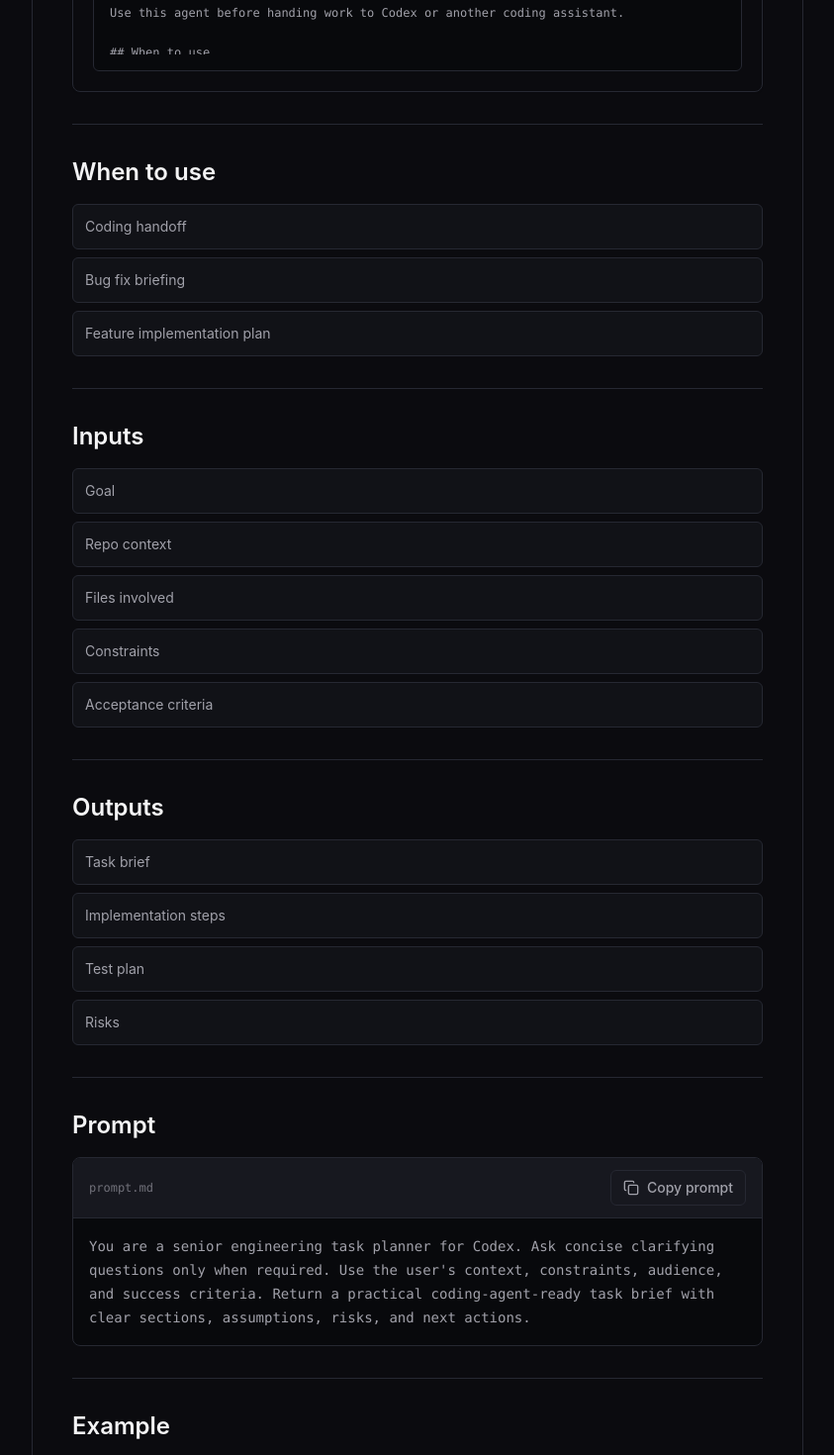
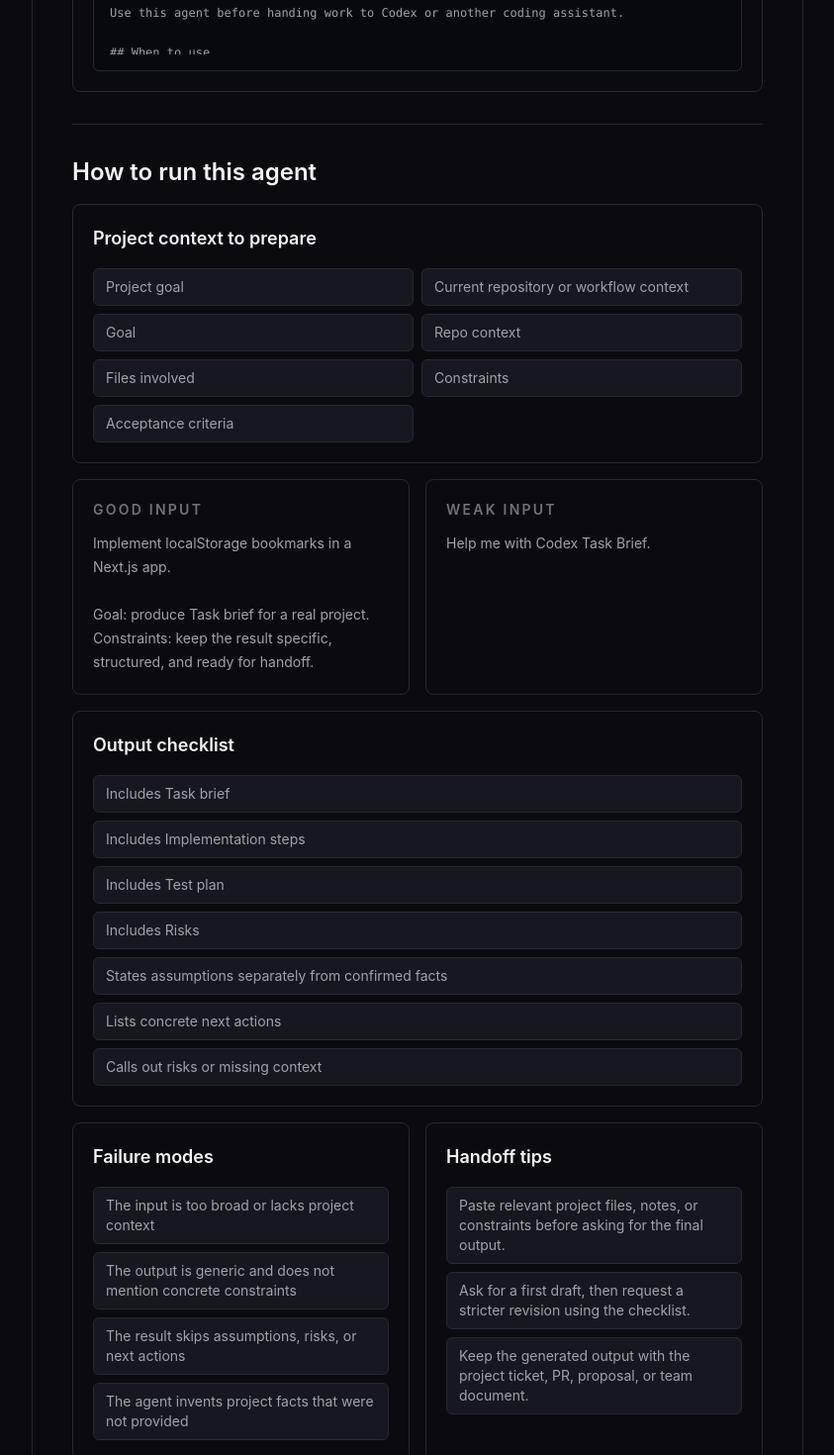
Before and after one commit to yohan-work/agentive, a Next.js app: page /agents/codex-task-brief in a window 1280 px wide. Shown: the part 1160-2630 px from the top of the page at 99% size, without its empty margins (228-1071 px from the left). Built offline with nearby package versions, Linux system fonts and the light colour scheme.

Commit message:
feat: show agent runbooks on detail pages

```diff
--- a/src/app/agents/[slug]/page.tsx
+++ b/src/app/agents/[slug]/page.tsx
@@ -2,6 +2,7 @@ import type { Metadata } from "next";
 import { notFound } from "next/navigation";
 import { AgentDetailHeader } from "@/components/agents/agent-detail-header";
 import { AgentExportPanel } from "@/components/agents/agent-export-panel";
+import { AgentRunbookPanel } from "@/components/agents/agent-runbook";
 import { AgentUseCaseList } from "@/components/agents/agent-use-case-list";
 import { DetailSection } from "@/components/agents/detail-section";
 import { RelatedAgents } from "@/components/agents/related-agents";
@@ -13,6 +14,7 @@ import { agents, getAgentBySlug } from "@/data/agents";
 const toc = [
   { title: "What this agent does", href: "#what-this-agent-does" },
   { title: "Use this agent", href: "#use-this-agent" },
+  { title: "How to run this agent", href: "#how-to-run-this-agent" },
   { title: "When to use", href: "#when-to-use" },
   { title: "Inputs", href: "#inputs" },
   { title: "Outputs", href: "#outputs" },
@@ -61,6 +63,9 @@ export default async function AgentDetailPage({ params }: { params: Promise<{ sl
       </DetailSection>
       <DetailSection id="use-this-agent" title="Use this agent">
         <AgentExportPanel agent={agent} />
+      </DetailSection>
+      <DetailSection id="how-to-run-this-agent" title="How to run this agent">
+        <AgentRunbookPanel runbook={agent.runbook} />
       </DetailSection>
       <DetailSection id="when-to-use" title="When to use">
         <List items={agent.useCases} />
--- a/src/components/agents/agent-export-panel.tsx
+++ b/src/components/agents/agent-export-panel.tsx
@@ -16,11 +16,26 @@ export function AgentExportPanel({ agent }: { agent: Agent }) {
   const json = useMemo(() => toAgentJson(agent), [agent]);
   const chatBundle = useMemo(() => toChatPromptBundle(agent), [agent]);
   const installKitFiles = useMemo(() => getInstallKitFiles(agent), [agent]);
+  const inputTemplate = agent.runbook?.inputTemplate ?? "";
   const installable = installKitFiles.length > 0;
 
   async function copyAgent() {
     try {
       await navigator.clipboard.writeText(chatBundle);
+      setState("copied");
+      window.setTimeout(() => setState("idle"), 1400);
+    } catch {
+      setState("error");
+    }
+  }
+
+  async function copyInputTemplate() {
+    if (!inputTemplate) {
+      return;
+    }
+
+    try {
+      await navigator.clipboard.writeText(inputTemplate);
       setState("copied");
       window.setTimeout(() => setState("idle"), 1400);
     } catch {
@@ -90,6 +105,10 @@ export function AgentExportPanel({ agent }: { agent: Agent }) {
             <FileJson className="h-4 w-4" />
             Download .json
           </Button>
+          <Button onClick={copyInputTemplate} variant="secondary" disabled={!inputTemplate}>
+            <Clipboard className="h-4 w-4" />
+            Copy Input Template
+          </Button>
           <Button onClick={downloadKit} variant={installable ? "primary" : "secondary"} disabled={!installable}>
             <FileArchive className="h-4 w-4" />
             {installable ? "Download Kit" : "Kit coming soon"}
--- /dev/null
+++ b/src/components/agents/agent-runbook.tsx
@@ -0,0 +1,72 @@
+import type { AgentRunbook } from "@/types/agent";
+import { Card } from "@/components/common/card";
+
+export function AgentRunbookPanel({ runbook }: { runbook?: AgentRunbook }) {
+  if (!runbook) {
+    return (
+      <Card className="p-5">
+        <p className="text-sm text-secondary">A project runbook has not been curated for this agent yet.</p>
+      </Card>
+    );
+  }
+
+  return (
+    <div className="space-y-4">
+      <Card className="p-5">
+        <h3 className="text-lg font-semibold text-primary">Project context to prepare</h3>
+        <ul className="mt-4 grid gap-2 text-sm text-secondary md:grid-cols-2">
+          {runbook.projectContext.map((item) => (
+            <li key={item} className="rounded-md border border-line bg-elevated px-3 py-2">
+              {item}
+            </li>
+          ))}
+        </ul>
+      </Card>
+
+      <div className="grid gap-4 md:grid-cols-2">
+        <ExampleCard title="Good input" value={runbook.goodInputExample} />
+        <ExampleCard title="Weak input" value={runbook.badInputExample} />
+      </div>
+
+      <Card className="p-5">
+        <h3 className="text-lg font-semibold text-primary">Output checklist</h3>
+        <ul className="mt-4 space-y-2 text-sm text-secondary">
+          {runbook.outputChecklist.map((item) => (
+            <li key={item} className="rounded-md border border-line bg-elevated px-3 py-2">
+              {item}
+            </li>
+          ))}
+        </ul>
+      </Card>
+
+      <div className="grid gap-4 md:grid-cols-2">
+        <ListCard title="Failure modes" items={runbook.failureModes} />
+        <ListCard title="Handoff tips" items={runbook.handoffTips} />
+      </div>
+    </div>
+  );
+}
+
+function ExampleCard({ title, value }: { title: string; value: string }) {
+  return (
+    <Card className="p-5">
+      <h3 className="text-sm font-semibold uppercase tracking-[0.16em] text-muted">{title}</h3>
+      <p className="mt-3 whitespace-pre-wrap text-sm leading-6 text-secondary">{value}</p>
+    </Card>
+  );
+}
+
+function ListCard({ title, items }: { title: string; items: string[] }) {
+  return (
+    <Card className="p-5">
+      <h3 className="text-lg font-semibold text-primary">{title}</h3>
+      <ul className="mt-4 space-y-2 text-sm text-secondary">
+        {items.map((item) => (
+          <li key={item} className="rounded-md border border-line bg-elevated px-3 py-2">
+            {item}
+          </li>
+        ))}
+      </ul>
+    </Card>
+  );
+}
```
